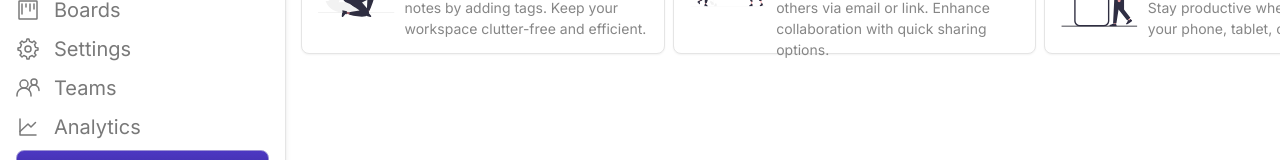
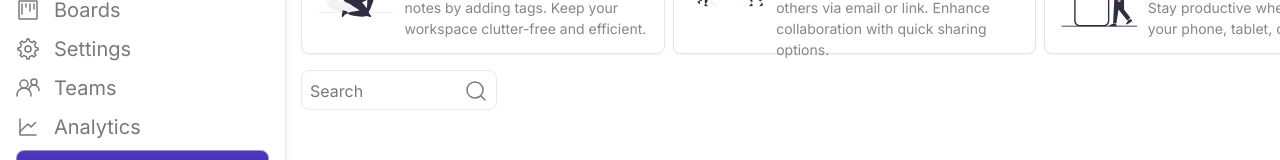
Before and after one commit to pradhumngautam/workflo, a Next.js app: page /dashboard in a window 1280 px wide. Shown: the part 159-319 px from the top of the page. Built offline with nearby package versions, Linux system fonts and the light colour scheme.

Commit message:
refact: search

```diff
--- a/components/tags.tsx
+++ b/components/tags.tsx
@@ -23,7 +23,13 @@ const Tags = () => {
               <Tagcard key={idx} src={item.src} title={item.title} content={item.content} />
               ))}
       </div>
-      <div></div>
+          <div className="w-[1107px] h-[40px] flex justify-between">
+              <div className="w-[196px] h-[40px] flex justify-between rounded-[8px] border-[1px] bg-[#FFFFFF] border-[#E9E9E9] p-[8px] ">
+                  <div className="font-normal text-[16px] text-[#797979]">Search</div>
+                  <div><Image src={"/search.svg"} alt="" height={24} width={24} /></div>
+              </div>
+              <div></div>
+      </div>
     </div>
   );
 };
```
Also changed, not shown: public/search.svg (added).
